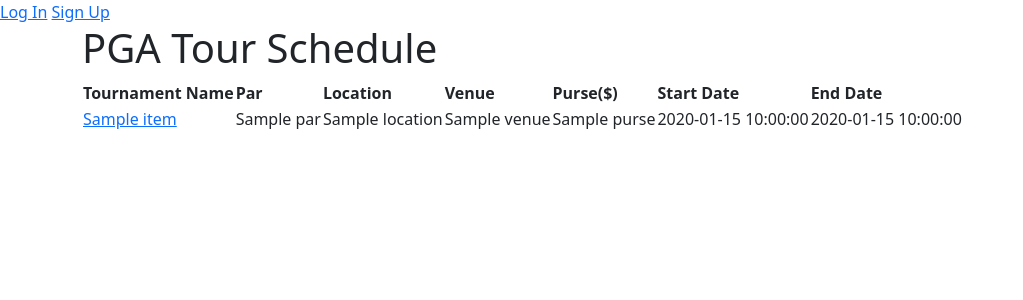
After one commit to TysonTran23/Capstone-Project-One, a Flask app: page /golf_news/schedule in a window 1280 px wide. The commit adds this page. Shown: the top 300 px of the page, without its empty margins (0-1023 px from the left). Run offline with Flask 2, Linux system fonts and the light colour scheme; tables that the repository leaves empty hold one stand-in row (values such as "Sample post"); a database or web service that is not in the repository returns one stand-in record (values such as "Sample title"); data that the repository does not hold is empty.

Commit message:
worked on pga schedule and leaderboards

```diff
--- a/app.py
+++ b/app.py
@@ -2,6 +2,7 @@
 import pdb
 import time
 
+import requests
 from flask import Flask, abort, flash, g, redirect, render_template, request, session
 from flask_debugtoolbar import DebugToolbarExtension
 from sqlalchemy.exc import IntegrityError
@@ -16,6 +17,9 @@
 from models import GolfRound, Handicap, HoleScore, User, connect_db, db
 
 CURR_USER_KEY = "curr_user"
+BASE_URL = "https:api.sportsdata.io/golf/v2/json"
+URL_KEY = "key=176964ab9ddb48dea44c9fb38e4adbc8"
+
 
 app = Flask(__name__)
 
@@ -303,5 +307,27 @@
 
 # GOLF BLOG API's
 @app.route("/golf_news")
-def show_blog():
+def show_golf_news():
+    """Display Golf News Home Page"""
     return render_template("/golf_news/home.html", time=time.time())
+
+
+@app.route("/golf_news/schedule")
+def show_PGA_schedule():
+    """Display PGA schedule base on season"""
+
+    # Fetch PGA schedule data from API
+    # response = requests.get(f"{BASE_URL}/Tournaments/2023?{URL_KEY}")
+    response = requests.get("https://api.sportsdata.io/golf/v2/json/Tournaments/2023?key=176964ab9ddb48dea44c9fb38e4adbc8")
+    tournaments = response.json()
+    return render_template("golf_news/schedule.html", time=time.time(), tournaments=tournaments)
+
+
+@app.route("/golf_news/leaderboard/<int:tournament_id>")
+def show_tournament_leaderboard(tournament_id):
+    """Display Leaderboard of tournament"""
+
+    # Fetch leaderboard data for the specified tournament from API
+    response = requests.get(f"https://api.sportsdata.io/golf/v2/json/Leaderboard/{tournament_id}?key=176964ab9ddb48dea44c9fb38e4adbc8")
+    leaderboard_data = response.json()
+    return render_template("golf_news/leaderboard.html", leaderboard_data=leaderboard_data)
--- a/models.py
+++ b/models.py
@@ -107,7 +107,6 @@
     def __repr__(self):
         return f"<User #{self.user_id} Handicap: {self.value}>"
 
-
 def connect_db(app):
     db.app = app
     db.init_app(app)
--- a/requirements.txt
+++ b/requirements.txt
@@ -2,7 +2,9 @@
 backcall==0.1.0
 bcrypt==4.0.1
 blinker==1.4
+certifi==2023.7.22
 cffi==1.14.2
+charset-normalizer==3.2.0
 Click==7.0
 decorator==4.3.0
 Faker==0.9.1
@@ -11,6 +13,7 @@
 Flask-DebugToolbar==0.10.1
 Flask-SQLAlchemy==2.3.2
 Flask-WTF==0.14.2
+idna==3.4
 ipython==7.0.1
 ipython-genutils==0.2.0
 itsdangerous==0.24
@@ -26,11 +29,13 @@
 pycparser==2.19
 Pygments==2.2.0
 python-dateutil==2.7.3
+requests==2.31.0
 simplegeneric==0.8.1
 six==1.11.0
 SQLAlchemy==1.2.12
 text-unidecode==1.2
 traitlets==4.3.2
+urllib3==2.0.4
 wcwidth==0.1.7
 Werkzeug==0.14.1
 WTForms==2.2.1
--- a/static/app.js
+++ b/static/app.js
@@ -3,6 +3,8 @@
 
 const blogContainer = document.getElementById("blog-container");
 
+/////////////////////////////////////////////////////////////////////////////////////////
+//Generate HTML/Structure for the News API
 function generateNewsHTML(data) {
   return `
     <h4>${data.Title}</h4>
@@ -12,6 +14,8 @@
     `;
 }
 
+//GET request to API, specifically News
+//Use generateNewsHTML() to create HTML for News and add to page
 async function getNews() {
   const response = await axios.get(`${BASE_URL}/News?${URL_KEY}`);
   data = response.data;
@@ -20,7 +24,9 @@
     $("#todays-news-container").append(news);
   }
 }
+/////////////////////////////////////////////////////////////////////////////////////////
 
+//Generate HTML/Structure for the Current Tournament Leaderboard API
 function generateLeaderboardHTML(data) {
   return `
     <tr>
@@ -31,15 +37,35 @@
         <td>${data.Rounds[1] ? data.Rounds[1].Score : "-"}</td>
         <td>${data.Rounds[2] ? data.Rounds[2].Score : "-"}</td>
         <td>${data.Rounds[3] ? data.Rounds[3].Score : "-"}</td>
-    <tr>
+    </tr>
     `;
 }
 
+// Get the next tournament ID based on the current date and day of the week
+function getNextTournamentId(currentTournamentId) {
+  const currentDate = new Date();
+  const dayOfWeek = currentDate.getDay();
+
+  //If today is Thursday or later, increment the tournament ID
+  if (dayOfWeek === 4) {
+    return currentTournamentId + 1;
+  } else {
+    return currentTournamentId;
+  }
+}
+
+//GET request to API, specifically CURRENT Tournament Leaderboard
+//Use generateLeaderboardHTML() to create HTML for Leaderboard and add to page
 async function getLeaderboard() {
-  const response = await axios.get(`${BASE_URL}/Leaderboard/560?${URL_KEY}`);
+  const currentTournamentId = 560;
+
+  const nextTournamentId = getNextTournamentId(currentTournamentId);
+
+  const response = await axios.get(
+    `${BASE_URL}/Leaderboard/${nextTournamentId}?${URL_KEY}`
+  );
   const players = response.data.Players;
   const tournament = response.data.Tournament.Name;
-  console.log(tournament);
 
   const tournamentName = $("#current-tournament-container").find("h4");
   tournamentName.text(tournament);
@@ -49,5 +75,64 @@
   }
 }
 
+/////////////////////////////////////////////////////////////////////////////////////////
+function genereateNextTournamentHTML(data) {
+  return `
+  <li>Location: ${data.Location}</li>
+  <li>Venue: ${data.Venue}</li>
+  <li>Par: ${data.Par}</li>
+  <li>Yards: ${data.Yards}</li>
+  <li>Start Date: ${data.StartDate}</li>
+  <li>End Date: ${data.EndDate}</li>
+  `;
+}
+
+async function getNextTournament() {
+  const currentTournamentId = 561;
+
+  const nextTournamentId = getNextTournamentId(currentTournamentId);
+
+  const response = await axios.get(
+    `${BASE_URL}/Leaderboard/${nextTournamentId}?${URL_KEY}`
+  );
+
+  const tournament = response.data.Tournament;
+
+  const tournamentName = $("#next-tournament-container").find("h4");
+  tournamentName.text(tournament.Name);
+
+  let information = $(genereateNextTournamentHTML(tournament));
+  $("#next-tournament-list").append(information);
+}
+/////////////////////////////////////////////////////////////////////////////////////////
 getNews();
 getLeaderboard();
+getNextTournament();
+
+/////////////////////////////////////////////////////////////////////////////////////////
+function generatePGAScheduleHTML(data) {
+  return `
+  <tr>
+  <td><a href="/golf_news/leaderboard">${data.Name}</a></td>
+  <td>${data.Par}</td>
+  <td>${data.Location}</td>
+  <td>${data.Venue}</td>
+  <td>${data.Purse}</td>
+  <td>${data.StartDate}</td>
+  <td>${data.EndDate}</td>
+  </tr>
+  `;
+}
+
+// async function getPGASchedule() {
+//   const response = await axios.get(`${BASE_URL}/Tournaments/2023?${URL_KEY}`);
+//   console.log(response.data);
+//   data = response.data;
+//   for (let item of data) {
+//     let info = $(generatePGAScheduleHTML(item));
+//     let tournamentid = item.TournamentID;
+//     $("#pga-schedule-body").append(info);
+//   }
+// }
+// getPGASchedule();
+/////////////////////////////////////////////////////////////////////////////////////////
--- /dev/null
+++ b/templates/golf_news/schedule.html
@@ -0,0 +1,42 @@
+{% extends 'base.html' %} {% block content %}
+<h1>PGA Tour Schedule</h1>
+
+<nav><a href=""></a></nav>
+<div id="pga-schedule-container">
+  <table id="pga-schedule-table">
+    <thead>
+      <tr>
+        <th>Tournament Name</th>
+        <th>Par</th>
+        <th>Location</th>
+        <th>Venue</th>
+        <th>Purse($)</th>
+        <th>Start Date</th>
+        <th>End Date</th>
+      </tr>
+    </thead>
+    <tbody id="pga-schedule-body">
+      {% for tournament in tournaments %}
+      <tr>
+        <td>
+          <a
+            href="{{url_for('show_tournament_leaderboard', tournament_id=tournament.TournamentID)}}"
+            >{{tournament.Name}}</a
+          >
+        </td>
+        {% if tournament.Par == None %}
+        <td>-</td>
+        {% else %}
+        <td>{{tournament.Par}}</td>
+        {% endif %}
+        <td>{{tournament.Location}}</td>
+        <td>{{tournament.Venue}}</td>
+        <td>{{tournament.Purse}}</td>
+        <td>{{tournament.StartDate}}</td>
+        <td>{{tournament.EndDate}}</td>
+      </tr>
+      {% endfor %}
+    </tbody>
+  </table>
+</div>
+{% endblock %}
```
Also changed, not shown: templates/golf_news/home.html (+10 -8 lines), templates/golf_news/leaderboard.html (added, +50 -0 lines).
